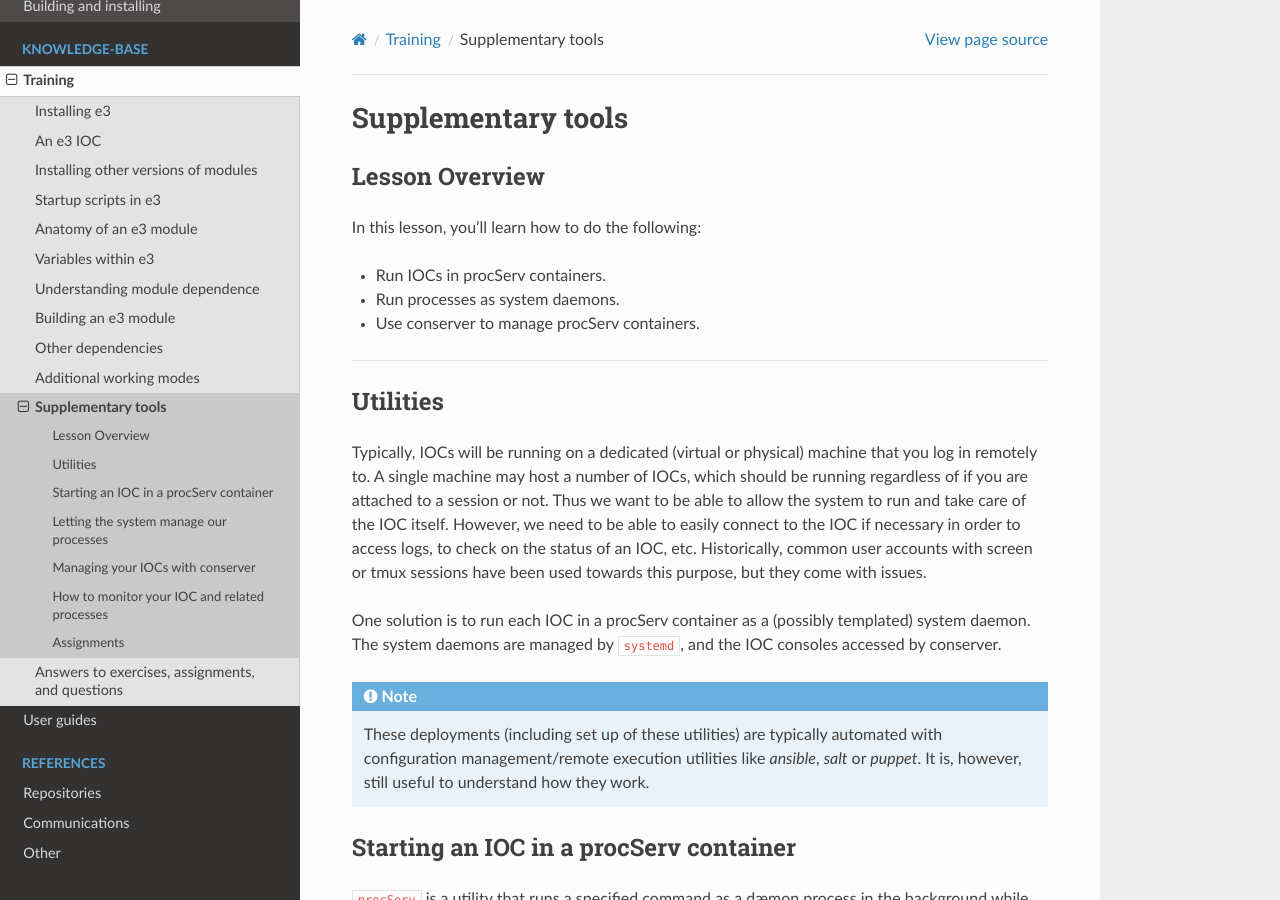
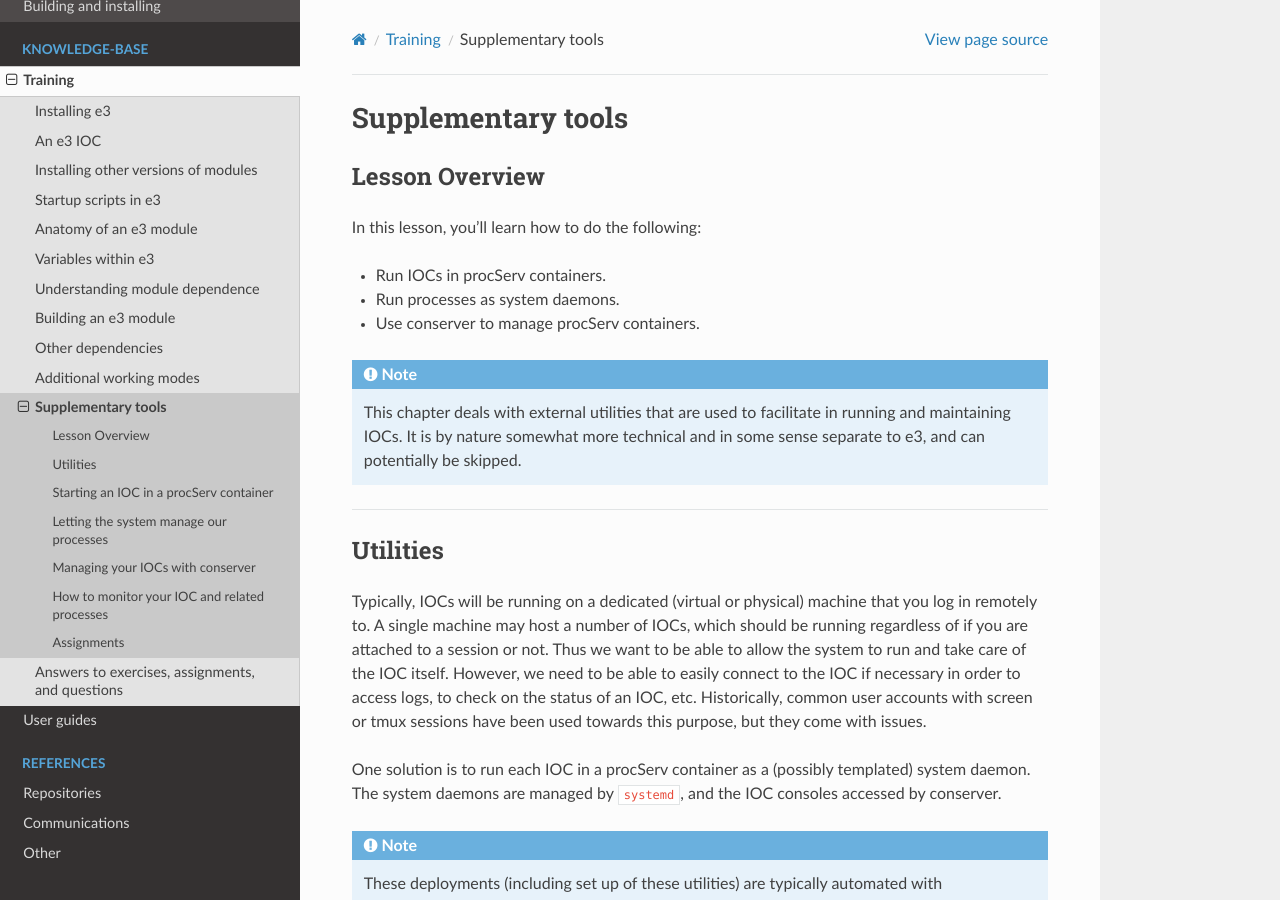
Before and after one commit to ttkorhonen/e3pages, a Sphinx documentation site: the page built from docs/kb/training/workbook/11_suppl_tools.md, in a window 1280 px wide and 900 px high. Built offline with Sphinx 7.4.7 and the Read the Docs theme 2.0.0, drawn with Linux system fonts in a browser that asks for light colours.

Commit message:
Added some notes for ch1 and ch11

```diff
--- a/docs/kb/training/workbook/11_suppl_tools.md
+++ b/docs/kb/training/workbook/11_suppl_tools.md
@@ -7,6 +7,10 @@ In this lesson, you'll learn how to do the following:
 * Run IOCs in procServ containers.
 * Run processes as system daemons.
 * Use conserver to manage procServ containers.
+
+:::{note}
+This chapter deals with external utilities that are used to facilitate in running and maintaining IOCs. It is by nature somewhat more technical and in some sense separate to e3, and can potentially be skipped.
+:::
 
 ---
 
```
Also changed, not shown: docs/kb/training/workbook/1_installing_e3.md (+4 -0 lines).
